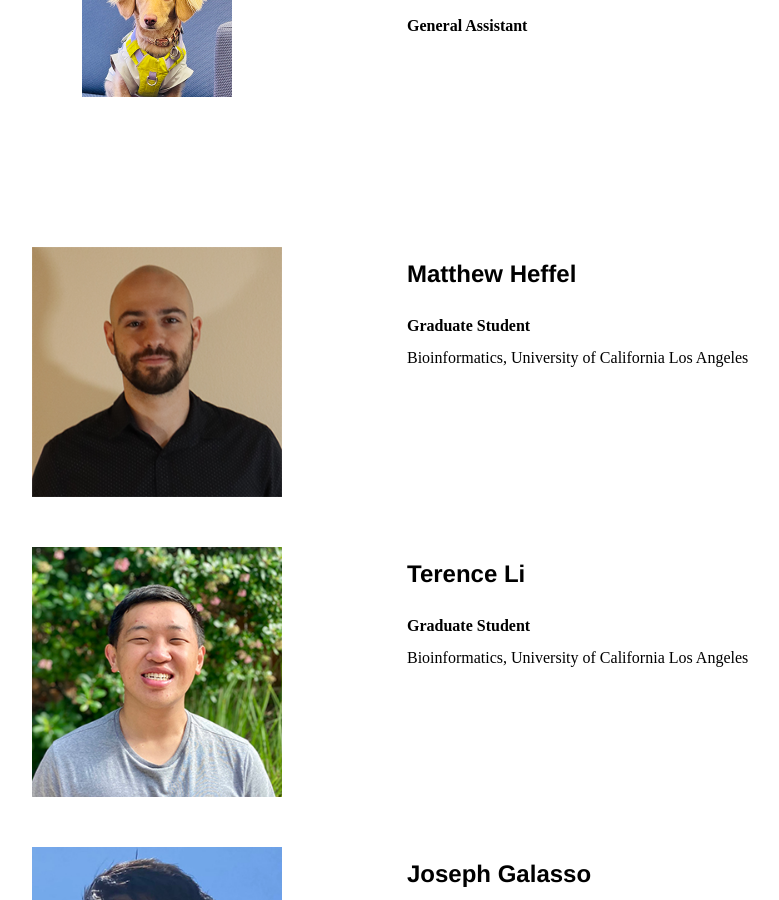
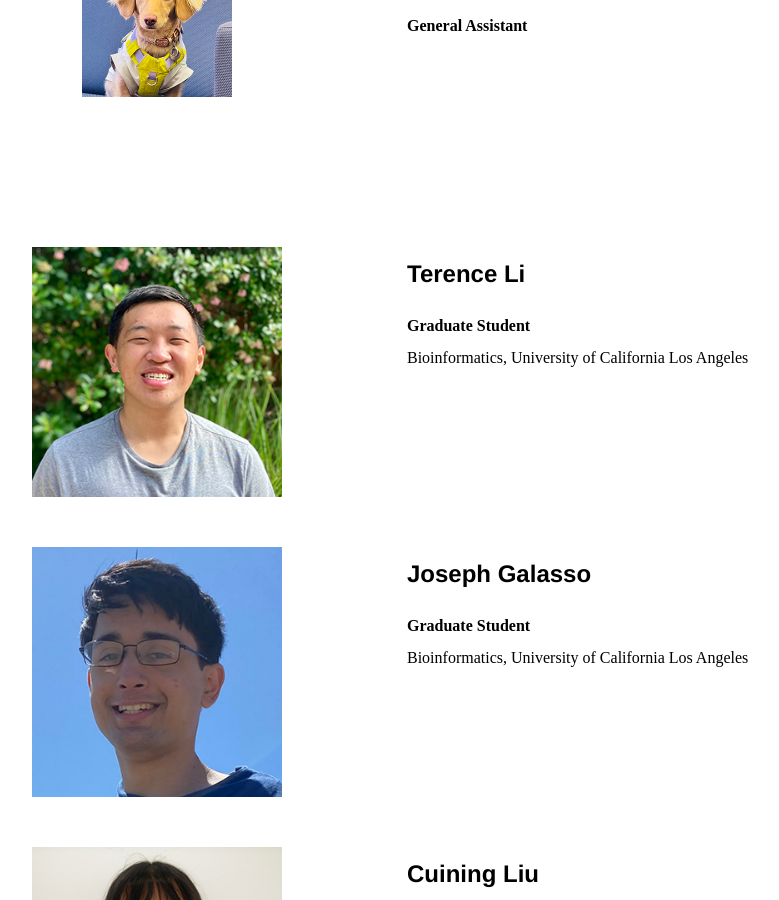
Before and after one commit to luogenomics/luogenomics.github.io, a Jekyll site: the page built from people/index.html, in a window 1280 px wide and 900 px high, scrolled down 952 px. Shown: the whole window, without its empty margins (233-1012 px from the left). Built offline with Jekyll 4.4.1, drawn with Linux system fonts in a browser that asks for light colours; some of the changed text lies outside the part shown.

Commit message:
Update index.html

```diff
--- a/people/index.html
+++ b/people/index.html
@@ -46,20 +46,6 @@ title: Luo Lab People
   <div class="projecttextbox pull-left" style="line-height:100%">
     <p><h2>Butter Z.</h2>
     <br><strong>General Assistant</strong><br>
-  </div>
-</div>
-
-<div class="peoplebox">
-  <div class="hugespacer"></div>
-  <div class="peoplemediabox pull-left">
-    <a href="">
-      <img width=250 class="projectmedia" src="MatthewHeffel.png" >
-    </a>
-  </div>
-  <div class="projecttextbox pull-left" style="line-height:100%">
-    <p><h2>Matthew Heffel</h2>
-    <br><strong>Graduate Student</strong><br>
-    <br> Bioinformatics, University of California Los Angeles </a></p>
   </div>
 </div>
 
```
Also changed, not shown: other parts of people/index.html (+1 -0 lines).
